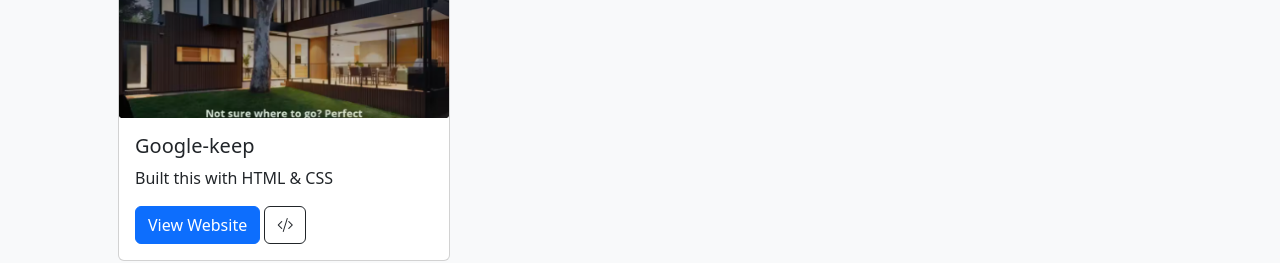
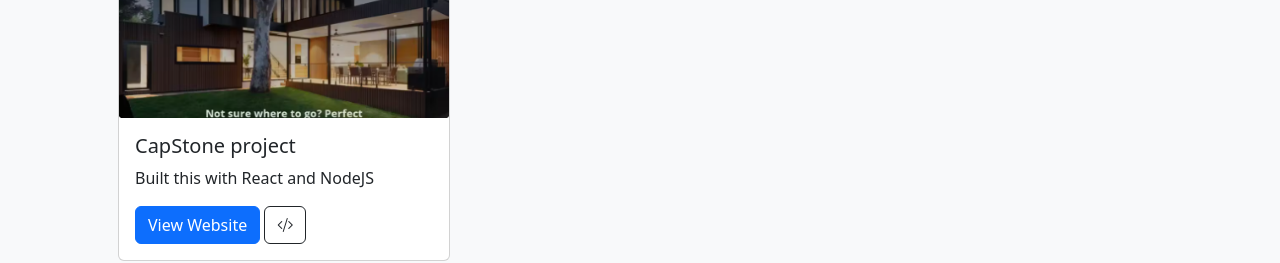
Before and after one commit to Phetho16/My-Portfolio, a plain HTML site: page index.html in a window 1280 px wide. Shown: the part 4080-4343 px from the top of the page. Drawn offline with nearby package versions, Linux system fonts and the light colour scheme; a script that the page names is missing.

Commit message:
fixed my capstone

```diff
--- a/index.html
+++ b/index.html
@@ -240,8 +240,8 @@
         <div class="card">
       <img src="/assest/capstone.png" class="card-img-top" alt="...">
       <div class="card-body">
-       <h5 class="card-title">Google-keep</h5>
-       <p class="card-text">Built this with HTML & CSS</p>
+       <h5 class="card-title">CapStone project</h5>
+       <p class="card-text">Built this with React and NodeJS</p>
        <a href="https://capstone-final-project-zaio.netlify.app" class="btn btn-primary">View Website</a>
        <a href="#" class="btn btn-outline-dark"><i class="bi bi-code-slash"></i></a>
       </div>
```
